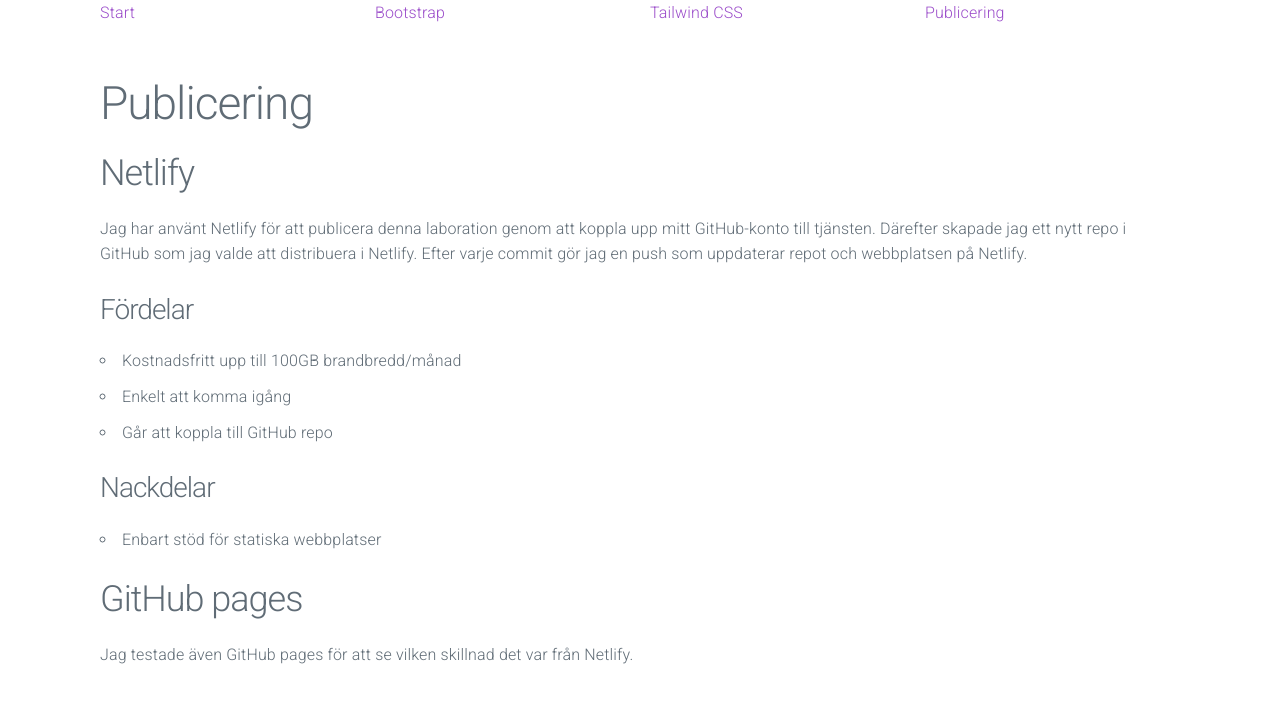
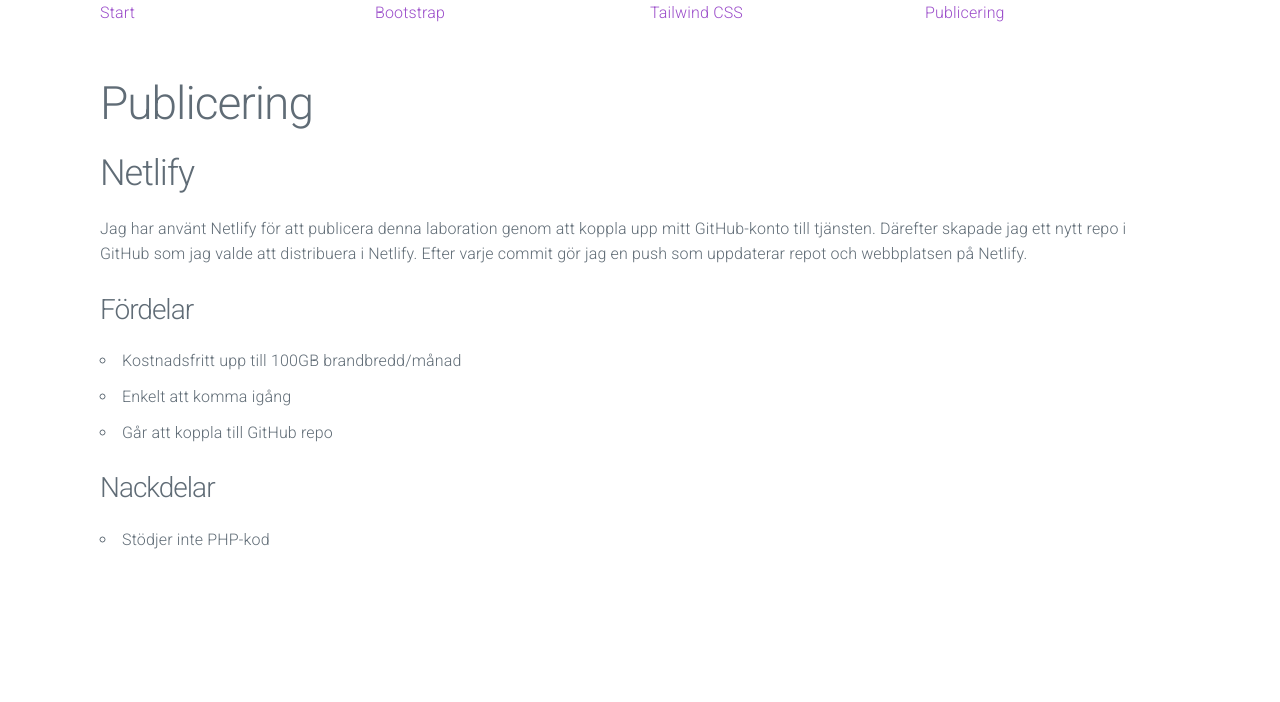
Before and after one commit to emmaelmberg/emmaelmberg.github.io, a website: page publicering.html in a window 1280 px wide. Drawn offline with nearby package versions, Linux system fonts and the light colour scheme.

Commit message:
Update publicering.html

```diff
--- a/publicering.html
+++ b/publicering.html
@@ -1,5 +1,6 @@
 <!DOCTYPE html>
 <html lang="sv">
+
 <head>
     <meta charset="UTF-8">
     <meta name="viewport" content="width=device-width, initial-scale=1.0">
@@ -8,11 +9,9 @@
     <link rel="stylesheet" href="https://cdnjs.cloudflare.com/ajax/libs/normalize/8.0.1/normalize.css">
     <link rel="stylesheet" href="https://cdnjs.cloudflare.com/ajax/libs/milligram/1.4.1/milligram.css">
 </head>
+
 <body>
-
-    <div>
     <div class="container">
-
         <nav>
             <ul class="row">
                 <li class="column"><a href="index.html">Start</a></li>
@@ -24,7 +23,9 @@
 
         <h1>Publicering</h1>
         <h2>Netlify</h2>
-            <p>Jag har använt Netlify för att publicera denna laboration genom att koppla upp mitt GitHub-konto till tjänsten. Därefter skapade jag ett nytt repo i GitHub som jag valde att distribuera i Netlify. Efter varje commit gör jag en push som uppdaterar repot och webbplatsen på Netlify.</p>
+        <p>Jag har använt Netlify för att publicera denna laboration genom att koppla upp mitt GitHub-konto till
+            tjänsten. Därefter skapade jag ett nytt repo i GitHub som jag valde att distribuera i Netlify. Efter
+            varje commit gör jag en push som uppdaterar repot och webbplatsen på Netlify.</p>
 
         <h3>Fördelar</h3>
         <ul>
@@ -35,12 +36,9 @@
 
         <h3>Nackdelar</h3>
         <ul>
-                <li>Enbart stöd för statiska webbplatser</li>
+            <li>Stödjer inte PHP-kod</li>
         </ul>
-
-            <h2>GitHub pages</h2>
-            <p>Jag testade även GitHub pages för att se vilken skillnad det var från Netlify. </p>
-        </div>
     </div>
 </body>
+
 </html>
```
Lines whose indentation alone changed are shown as unchanged.
